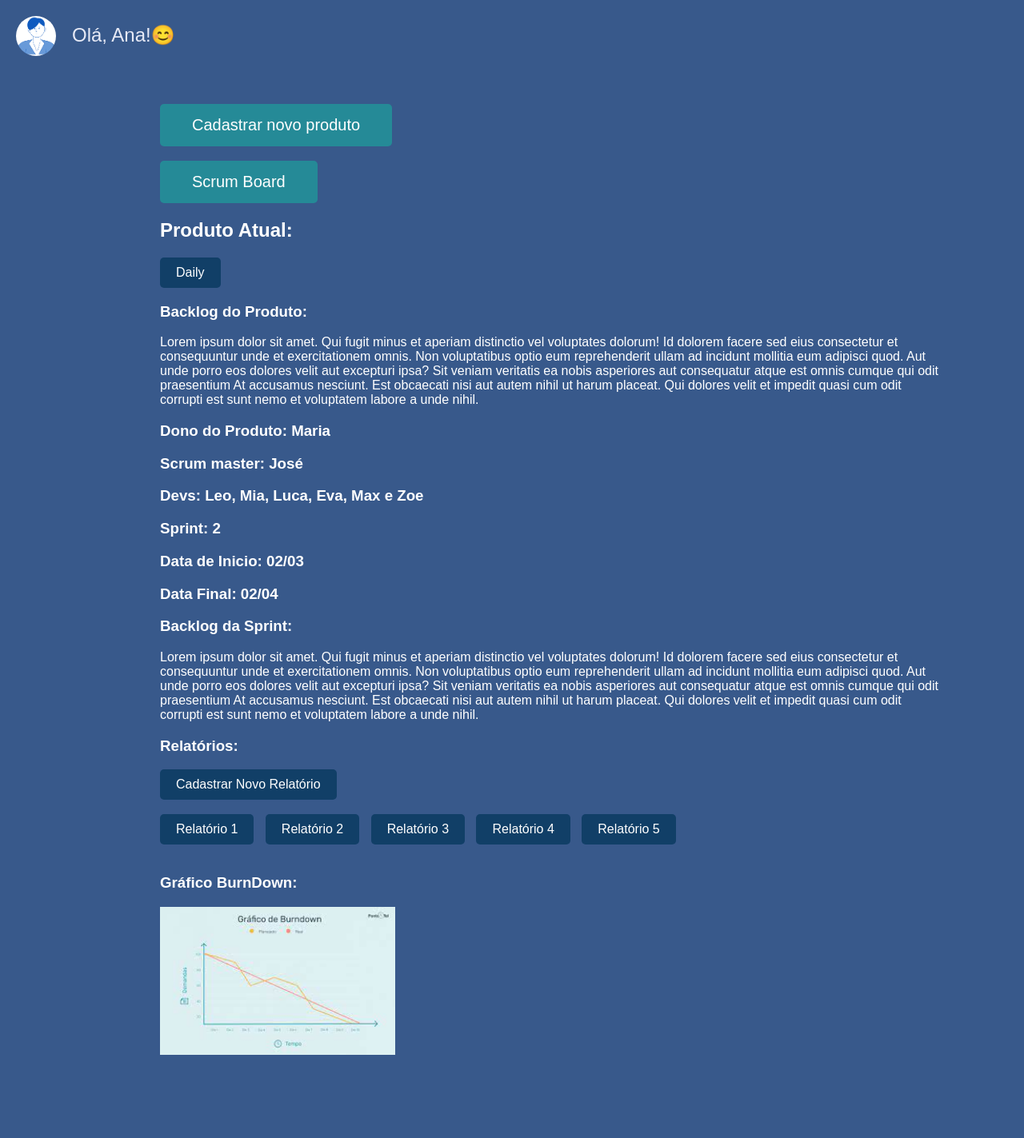
After one commit to Gabrielcouto1/TrabalhoESOF, a Flask app: page /scrum in a window 1280 px wide. The commit adds this page. Shown: the whole page at 80% size. Run offline with Flask 3, Linux system fonts and the light colour scheme.

Commit message:
refactor

```diff
--- a/server/app.py
+++ b/server/app.py
@@ -29,6 +29,14 @@ def novoProduto():
 def scrumBoard():
     return render_template("scrumBoard.html")
 
+@app.route("/scrum")
+def scrum():
+    return render_template("scrum.html")
+
+@app.route("/xp")
+def xp():
+    return render_template("xp.html")
+
 
 # pra adicionar uma nova rota
 # @app.route("/NOME DA ROTA")
--- /dev/null
+++ b/server/static/styles/scrum.css
@@ -0,0 +1,73 @@
+body {
+    margin: 0;
+    padding: 0;
+    background-color: #38598b;
+    font-family: Arial, sans-serif;
+}
+
+#profile {
+    position: fixed;
+    top: 20px;
+    left: 20px;
+    width: 50px;
+    height: 50px;
+    border-radius: 50%;
+    overflow: hidden;
+}
+
+#profile img {
+    width: 100%;
+    height: 100%;
+    object-fit: cover;
+}
+
+#greeting {
+    position: fixed;
+    top: 30px;
+    left: 90px;
+    font-size: 24px;
+    color: #e7eaf6;
+}
+
+.conteudo {
+    position: absolute;
+    top: 30px; /* Ajuste conforme necessário para posicionamento abaixo da imagem */
+    left: 100px; /* Ajuste conforme necessário para alinhamento lateral */
+    padding: 100px;
+    color: #fff; /* Cor do texto */
+}
+
+.botao_daily,
+.botao_relatorio {
+    background-color: #113f67;
+    color: white;
+    border: none;
+    padding: 10px 20px;
+    font-size: 16px;
+    border-radius: 5px;
+    cursor: pointer;
+    margin-right: 10px;
+}
+
+.botao_daily:hover,
+.botao_relatorio:hover {
+    background-color: #0c2a48;
+}
+
+.botao_board{
+    background-color: rgb(37, 138, 151);
+    color: white;
+    border: none;
+    padding: 15px 40px;
+    font-size: 20px;
+    border-radius: 5px;
+    cursor: pointer;
+    margin-right: 10px;
+    text-align: center;
+}
+
+.grafico img {
+    width: 30%;
+    height: auto;
+    max-width: 2000px;
+}
--- /dev/null
+++ b/server/static/templates/scrum.html
@@ -0,0 +1,62 @@
+<!DOCTYPE html>
+<html lang="en">
+<head>
+    <meta charset="UTF-8">
+    <meta name="viewport" content="width=device-width, initial-scale=1.0">
+    <title class="title">Scrum2</title>
+    <link rel= "stylesheet" type= "text/css" href= "{{ url_for('static',filename='styles/scrum.css') }}">
+</head>
+<body>
+    <div id="profile">
+        <img src="{{ url_for('static',filename='assets/foto.png') }}" alt="Foto do perfil">
+    </div>
+    <div id="greeting">
+        Olá, Ana!😊
+    </div>
+
+    <div class="conteudo">
+        <button class="botao_board" onclick="window.location.href='/novoProduto'">Cadastrar novo produto</button>
+        <br> <br>
+        <button class="botao_board" onclick="window.location.href='/scrumBoard'">Scrum Board</button>
+        <h2 class="Titulo_produto">Produto Atual:</h2>
+        <button class="botao_daily" onclick="handleDailyClick()">Daily</button>
+        <h3>Backlog do Produto:  </h3>
+
+        <p>Lorem ipsum dolor sit amet. Qui fugit minus et aperiam distinctio vel voluptates dolorum! Id dolorem facere sed eius consectetur et consequuntur unde et exercitationem omnis. Non voluptatibus optio eum reprehenderit ullam ad incidunt mollitia eum adipisci quod.
+
+          Aut unde porro eos dolores velit aut excepturi ipsa? Sit veniam veritatis ea nobis asperiores aut consequatur atque est omnis cumque qui odit praesentium At accusamus nesciunt. Est obcaecati nisi aut autem nihil ut harum placeat. Qui dolores velit et impedit quasi cum odit corrupti est sunt nemo et voluptatem labore a unde nihil.</p>
+
+          <h3>Dono do Produto: Maria</h3>
+          <h3>Scrum master: José</h3>
+          <h3>Devs: Leo, Mia, Luca, Eva, Max e Zoe</h3>
+          <h3>Sprint: 2</h3>
+          <h3>Data de Inicio: 02/03</h3>
+          <h3>Data Final: 02/04</h3>
+          <h3>Backlog da Sprint:  </h3>
+
+          <p>Lorem ipsum dolor sit amet. Qui fugit minus et aperiam distinctio vel voluptates dolorum! Id dolorem facere sed eius consectetur et consequuntur unde et exercitationem omnis. Non voluptatibus optio eum reprehenderit ullam ad incidunt mollitia eum adipisci quod.
+
+            Aut unde porro eos dolores velit aut excepturi ipsa? Sit veniam veritatis ea nobis asperiores aut consequatur atque est omnis cumque qui odit praesentium At accusamus nesciunt. Est obcaecati nisi aut autem nihil ut harum placeat. Qui dolores velit et impedit quasi cum odit corrupti est sunt nemo et voluptatem labore a unde nihil.</p>
+
+          <h3>Relatórios:</h3>
+          <button class="botao_daily" onclick="window.location.href='novo_relatorio.html'">Cadastrar Novo Relatório</button>
+          <br>
+          <br>
+          <button class="botao_daily" onclick="window.location.href='relatorio1.html'">Relatório 1</button>
+          <button class="botao_daily" onclick="window.location.href='relatorio2.html'">Relatório 2</button>
+          <button class="botao_daily" onclick="window.location.href='relatorio3.html'">Relatório 3</button>
+          <button class="botao_daily" onclick="window.location.href='relatorio4.html'">Relatório 4</button>
+          <button class="botao_daily" onclick="window.location.href='relatorio5.html'">Relatório 5</button>
+          <br>
+          <br>
+          <h3>Gráfico BurnDown: </h3>
+          <div class="grafico">
+            <img src="{{ url_for('static',filename='assets/grafico.jpeg') }}" alt="Grafico" >
+          </div>
+
+    <script>
+
+
+    </script>
+</body>
+</html>
```
Also changed, not shown: server/static/styles/principal.css (+45 -0 lines), server/static/styles/xp.css (added, +71 -0 lines), server/static/templates/principal.html (+23 -0 lines), server/static/templates/xp.html (added, +43 -0 lines).
